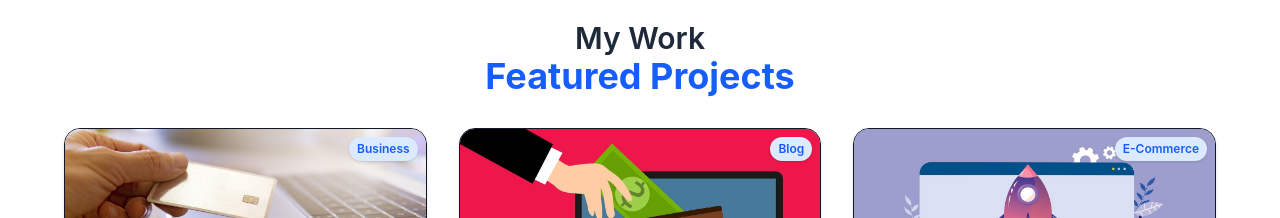
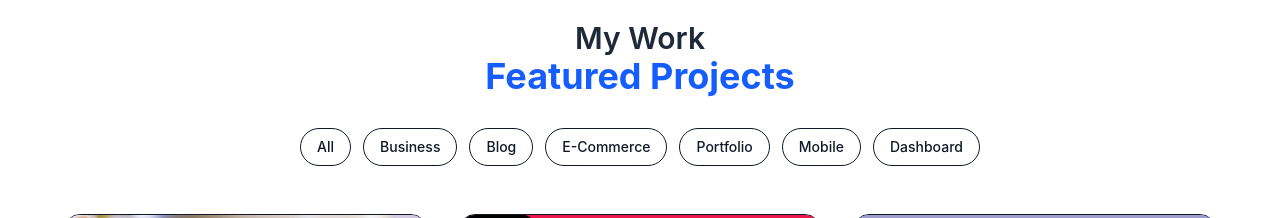
Before and after one commit to Tharmeem1999/React_Project-Portfolio_Website, a React (Vite) app: page / in a window 1280 px wide. Shown: the part 860-1078 px from the top of the page. Built offline with nearby package versions, Linux system fonts and the light colour scheme.

Commit message:
Filtering Projects by Type

```diff
--- a/src/components/ProjectsSection/index.jsx
+++ b/src/components/ProjectsSection/index.jsx
@@ -1,7 +1,17 @@
+import { useState } from "react";
 import ProjectCard from "./ProjectCard";
 import projects from "../../data/projects";
 
+const uniqueTypes = ["All", ...new Set(projects.map((p) => p.type))];
+
 const ProjectsSection = () => {
+    const [selectedType, setSelectedType] = useState("All");
+
+    const filteredProjects =
+        selectedType === "All"
+            ? projects
+            : projects.filter((project) => project.type === selectedType);
+
     return (
         <section className="scroll-mt-24 min-h-screen py-20 px-4 text-center bg-white dark:bg-gray-900 dark:text-white">
             <h2 className="text-3xl font-semibold text-gray-800 dark:text-white">
@@ -11,9 +21,22 @@ const ProjectsSection = () => {
                 Featured Projects
             </h3>
 
+            {/* Filter Buttons */}
+            <div className="flex flex-wrap gap-3 justify-center mb-12">
+                {uniqueTypes.map((type) => (
+                    <button
+                        key={type}
+                        onClick={() => setSelectedType(type)}
+                        className={`px-4 py-2 rounded-full border text-sm font-medium`}
+                    >
+                        {type}
+                    </button>
+                ))}
+            </div>
+
             {/* Project Cards */}
             <div className="grid grid-cols-1 sm:grid-cols-2 md:grid-cols-3 gap-8 max-w-6xl mx-auto">
-                {projects.map((project, idx) => (
+                {filteredProjects.map((project, idx) => (
                     <ProjectCard
                         key={idx}
                         project={project}
```
